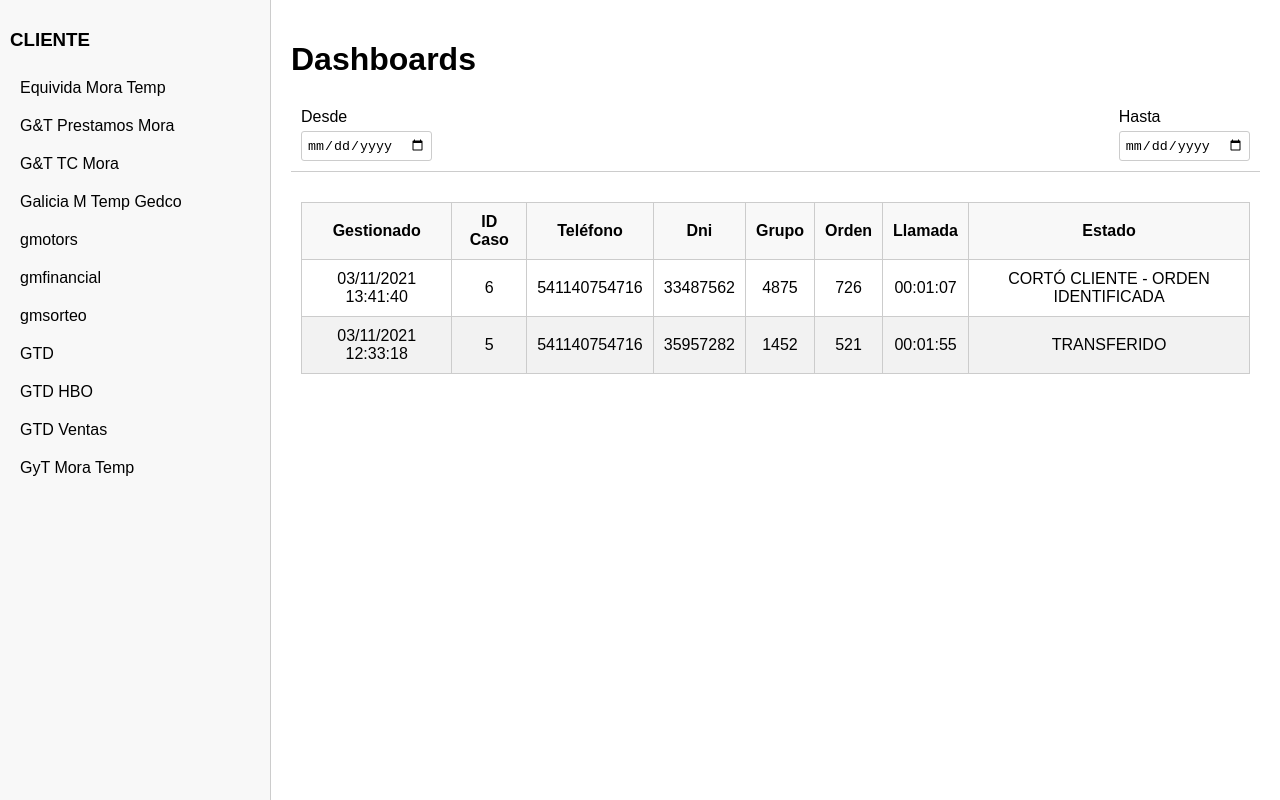
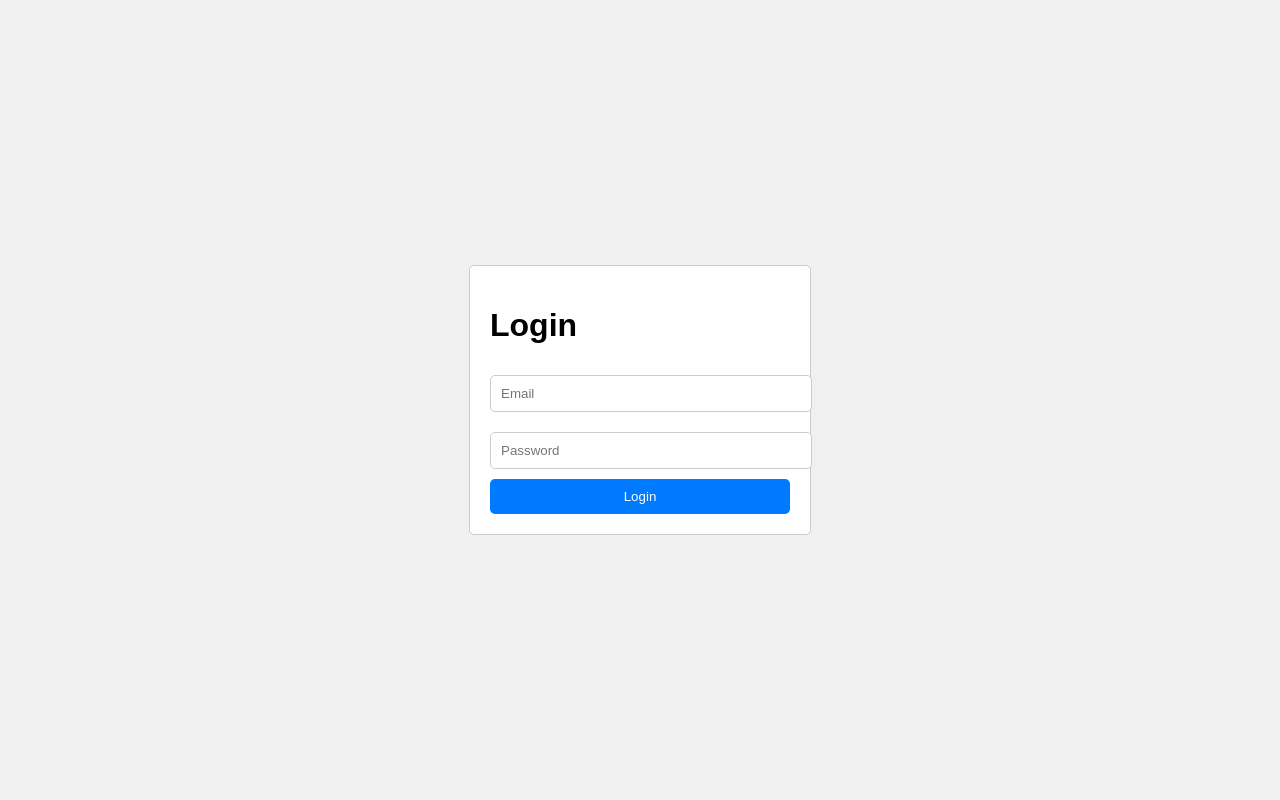
Before and after one commit to espinozajuan/inceptia-challenge, a React (Create React App) app in the folder frontend/: page / in a window 1280 px wide. Built offline with nearby package versions, Linux system fonts and the light colour scheme; the HTML template or start-up script is replaced by a standard one.

Commit message:
add: API login

```diff
--- a/frontend/src/index.tsx
+++ b/frontend/src/index.tsx
@@ -5,12 +5,19 @@ import Home from './pages/Home';
 import Login from './pages/Login';
 
 const App: React.FC = () => {
-  const [isAuthenticated, setIsAuthenticated] = useState(true);
+  const [isAuthenticated, setIsAuthenticated] = useState(() => {
+    // Check if token exists in localStorage
+    return !!localStorage.getItem('token');
+  });
+
+  const handleLogin = () => {
+    setIsAuthenticated(true);
+  };
 
   return (
     <>
       <GlobalStyle />
-      {isAuthenticated ? <Home /> : <Login />}
+      {isAuthenticated ? <Home /> : <Login onLogin={handleLogin} />}
     </>
   );
 };
--- a/frontend/src/pages/Login.tsx
+++ b/frontend/src/pages/Login.tsx
@@ -1,5 +1,6 @@
 import React, { useState } from 'react';
 import styled from 'styled-components';
+import { login } from '../services/api';
 
 const LoginContainer = styled.div`
   display: flex;
@@ -45,18 +46,22 @@ const ErrorMessage = styled.div`
   margin: 10px 0;
 `;
 
-const Login: React.FC = () => {
+interface LoginProps {
+  onLogin: () => void;
+}
+
+const Login: React.FC<LoginProps> = ({ onLogin }) => {
   const [email, setEmail] = useState('');
   const [password, setPassword] = useState('');
   const [error, setError] = useState('');
 
-  const handleLogin = (e: React.FormEvent) => {
+  const handleLogin = async (e: React.FormEvent) => {
     e.preventDefault();
-    if (email === 'reactdev@iniceptia.ai' && password === '4eSBbHqiCTPdBCTj') {
-      // Implement login logic here
-      console.log('Login successful');
-      setError('');
-    } else {
+    try {
+      const data = await login(email, password);
+      localStorage.setItem('token', data.token);
+      onLogin();
+    } catch (error) {
       setError('Invalid email or password');
     }
   };
--- /dev/null
+++ b/frontend/src/services/api.ts
@@ -0,0 +1,32 @@
+import axios from 'axios';
+
+const API_URL = 'https://admindev.inceptia.ai/api/v1';
+
+const api = axios.create({
+  baseURL: API_URL,
+});
+
+// Add a request interceptor to include the token in the headers
+api.interceptors.request.use(
+  (config) => {
+    const token = localStorage.getItem('token');
+    if (token) {
+      config.headers['Authorization'] = `JWT ${token}`;
+    }
+    return config;
+  },
+  (error) => {
+    return Promise.reject(error);
+  }
+);
+
+export const login = async (email: string, password: string) => {
+  try {
+    const response = await api.post('/login/', { email, password });
+    return response.data;
+  } catch (error) {
+    throw new Error('Login failed');
+  }
+};
+
+export default api;
```
